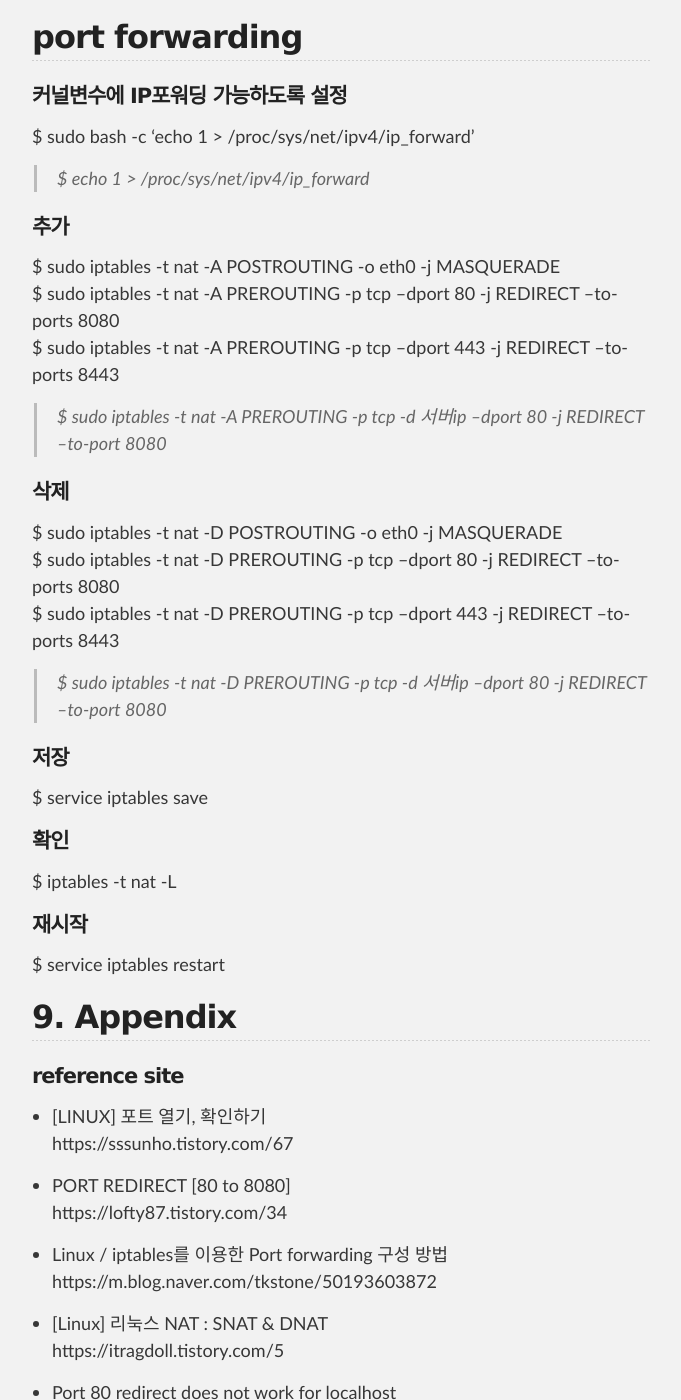
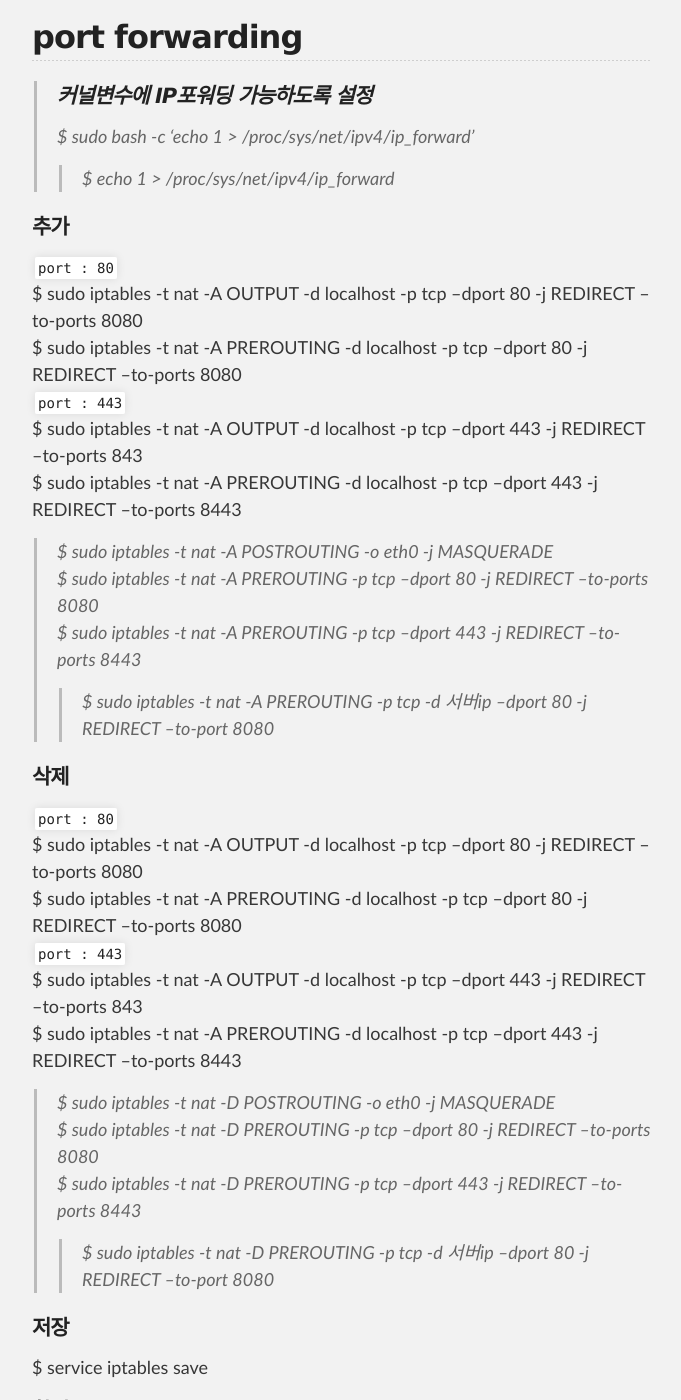
Before and after one commit to unlimited9/unlimited9.github.com, a Jekyll site: the page built from reference.notes/TA/system/linux.iptables.port.md, in a window 1280 px wide and 1400 px high, scrolled down 795 px. Shown: the whole window, without its empty margins (298-979 px from the left). Built offline with Jekyll 4.4.1, drawn with Linux system fonts in a browser that asks for light colours; our own code applies the rules of GitHub Pages for plain Markdown files.

Commit message:
Update linux.iptables.port.md

```diff
--- a/reference.notes/TA/system/linux.iptables.port.md
+++ b/reference.notes/TA/system/linux.iptables.port.md
@@ -21,21 +21,35 @@ $ iptables -D INPUT -p tcp --dport 80 -j ACCEPT
 
 ## port forwarding
 
-#### 커널변수에 IP포워딩 가능하도록 설정
-$ sudo bash -c 'echo 1 > /proc/sys/net/ipv4/ip_forward'
-> $ echo 1 > /proc/sys/net/ipv4/ip_forward
+>#### 커널변수에 IP포워딩 가능하도록 설정
+>$ sudo bash -c 'echo 1 > /proc/sys/net/ipv4/ip_forward'
+>> $ echo 1 > /proc/sys/net/ipv4/ip_forward
 
 #### 추가
-$ sudo iptables -t nat -A POSTROUTING -o eth0 -j MASQUERADE
-$ sudo iptables -t nat -A PREROUTING  -p tcp --dport 80   -j REDIRECT --to-ports 8080
-$ sudo iptables -t nat -A PREROUTING  -p tcp --dport 443  -j REDIRECT --to-ports 8443
-> $ sudo iptables -t nat -A PREROUTING -p tcp -d 서버ip --dport 80 -j REDIRECT --to-port 8080
+`port : 80`
+$ sudo iptables -t nat -A OUTPUT -d localhost -p tcp --dport 80 -j REDIRECT --to-ports 8080
+$ sudo iptables -t nat -A PREROUTING -d localhost -p tcp --dport 80 -j REDIRECT --to-ports 8080
+`port : 443`
+$ sudo iptables -t nat -A OUTPUT -d localhost -p tcp --dport 443 -j REDIRECT --to-ports 843
+$ sudo iptables -t nat -A PREROUTING -d localhost -p tcp --dport 443 -j REDIRECT --to-ports 8443
+
+>$ sudo iptables -t nat -A POSTROUTING -o eth0 -j MASQUERADE
+>$ sudo iptables -t nat -A PREROUTING  -p tcp --dport 80   -j REDIRECT --to-ports 8080
+>$ sudo iptables -t nat -A PREROUTING  -p tcp --dport 443  -j REDIRECT --to-ports 8443
+>> $ sudo iptables -t nat -A PREROUTING -p tcp -d 서버ip --dport 80 -j REDIRECT --to-port 8080
 
 #### 삭제
-$ sudo iptables -t nat -D POSTROUTING -o eth0 -j MASQUERADE
-$ sudo iptables -t nat -D PREROUTING  -p tcp --dport 80   -j REDIRECT --to-ports 8080
-$ sudo iptables -t nat -D PREROUTING  -p tcp --dport 443  -j REDIRECT --to-ports 8443
-> $ sudo iptables -t nat -D PREROUTING -p tcp -d 서버ip --dport 80 -j REDIRECT --to-port 8080
+`port : 80`
+$ sudo iptables -t nat -A OUTPUT -d localhost -p tcp --dport 80 -j REDIRECT --to-ports 8080
+$ sudo iptables -t nat -A PREROUTING -d localhost -p tcp --dport 80 -j REDIRECT --to-ports 8080
+`port : 443`
+$ sudo iptables -t nat -A OUTPUT -d localhost -p tcp --dport 443 -j REDIRECT --to-ports 843
+$ sudo iptables -t nat -A PREROUTING -d localhost -p tcp --dport 443 -j REDIRECT --to-ports 8443
+
+>$ sudo iptables -t nat -D POSTROUTING -o eth0 -j MASQUERADE
+>$ sudo iptables -t nat -D PREROUTING  -p tcp --dport 80   -j REDIRECT --to-ports 8080
+>$ sudo iptables -t nat -D PREROUTING  -p tcp --dport 443  -j REDIRECT --to-ports 8443
+>> $ sudo iptables -t nat -D PREROUTING -p tcp -d 서버ip --dport 80 -j REDIRECT --to-port 8080
 
 #### 저장
 $ service iptables save
```
